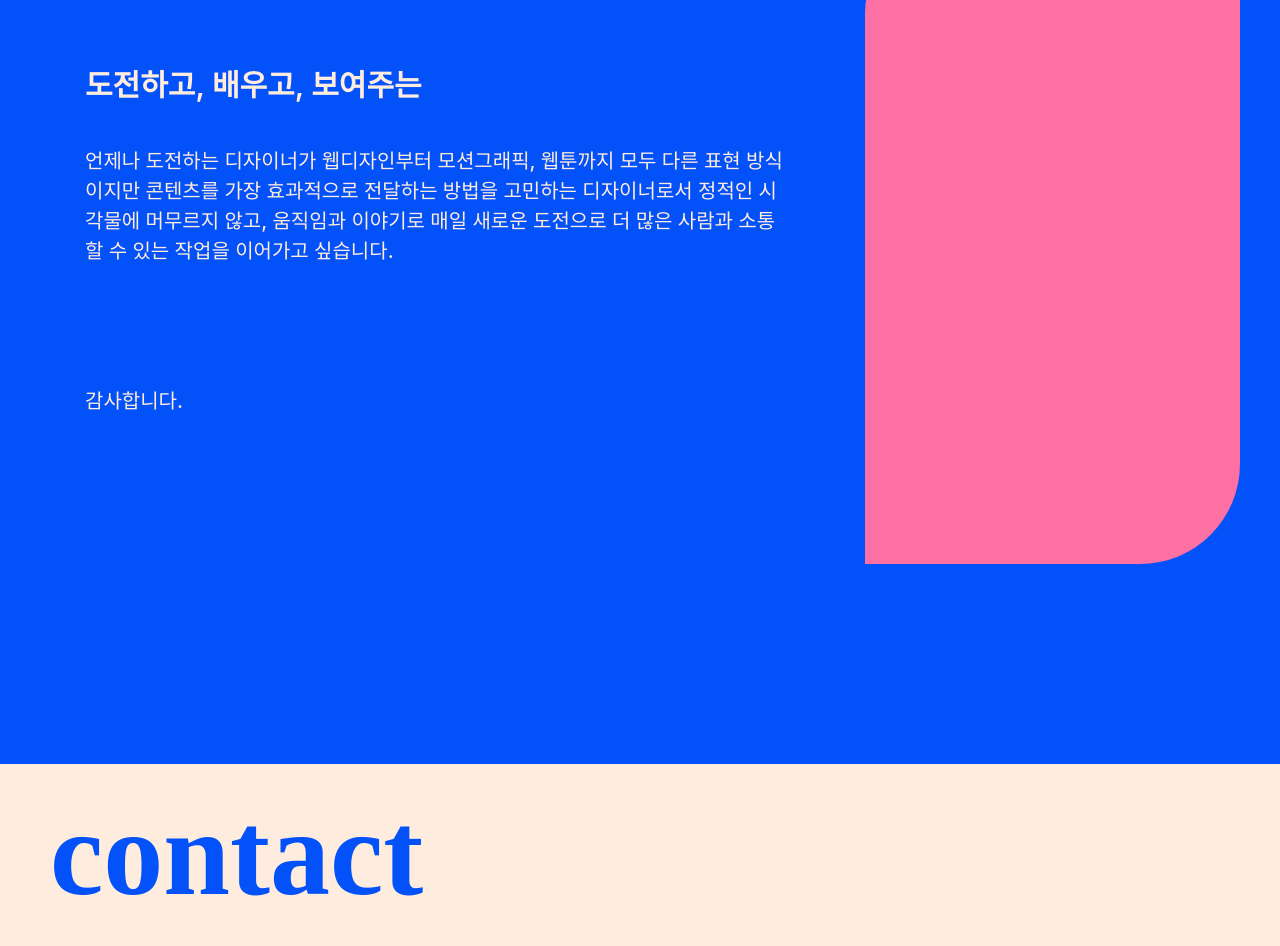
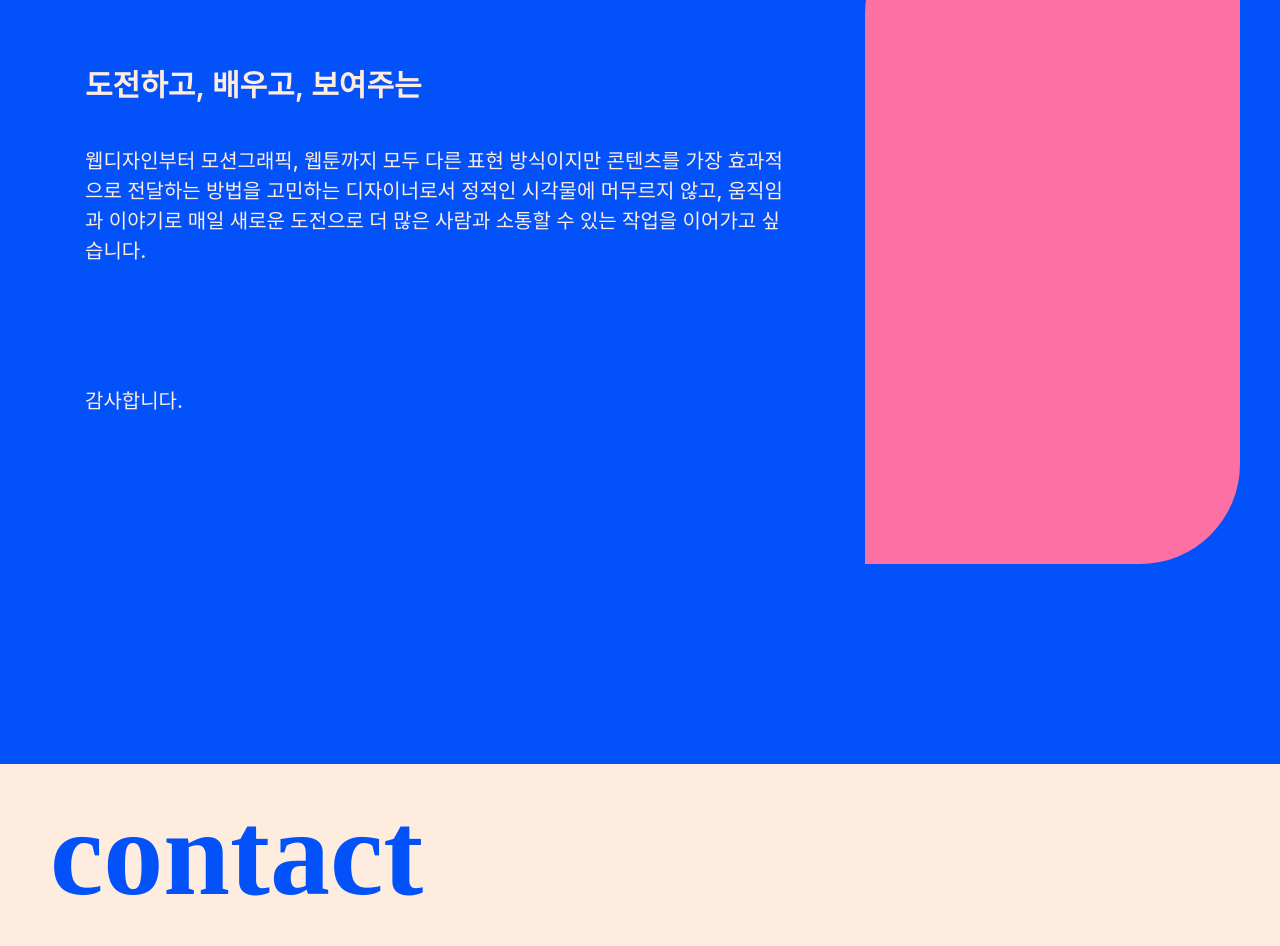
Before and after one commit to leemm0000/Portfolio, a plain HTML site: page index.html in a window 1280 px wide. Shown: the part 4716-5662 px from the top of the page. Drawn offline with nearby package versions, Linux system fonts and the light colour scheme; a web font is replaced by a local one.

Commit message:
Update index.html

```diff
--- a/index.html
+++ b/index.html
@@ -310,7 +310,7 @@
   <div class="tky-inner">
     <div class="tky-text">
       <div class="tky-title">도전하고, 배우고, 보여주는</div>
-      <div class="tky-desc">언제나 도전하는 디자이너가
+      <div class="tky-desc">
         웹디자인부터 모션그래픽,
         웹툰까지 모두 다른 표현 방식이지만
         콘텐츠를 가장 효과적으로 전달하는 방법을 고민하는 디자이너로서
```
